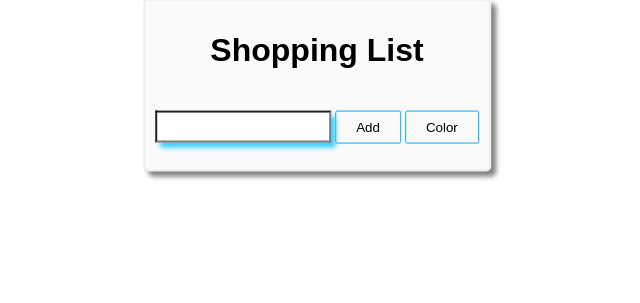
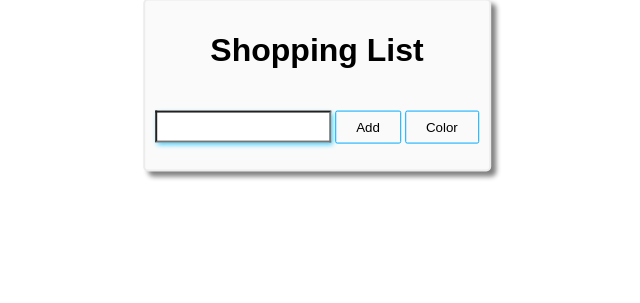
Before and after one commit to Emmanuel-Jiss/pythonProject1, a Flask app: page / in a window 1280 px wide, with the pointer over the restyled element. Shown: the part 315-618 px from the top of the page, without its empty margins (323-963 px from the left). Run offline with Flask 3, Linux system fonts and the light colour scheme; data that the repository does not hold is empty.

Commit message:
Added input hover select

```diff
--- a/static/css/style.css
+++ b/static/css/style.css
@@ -20,7 +20,7 @@ input {
 }
 
 input:hover {
-    box-shadow: 5px 5px 5px #33CEFF;
+    box-shadow: 2px 2px 5px #33CEFF;
 }
 
 #add-form input{
```
